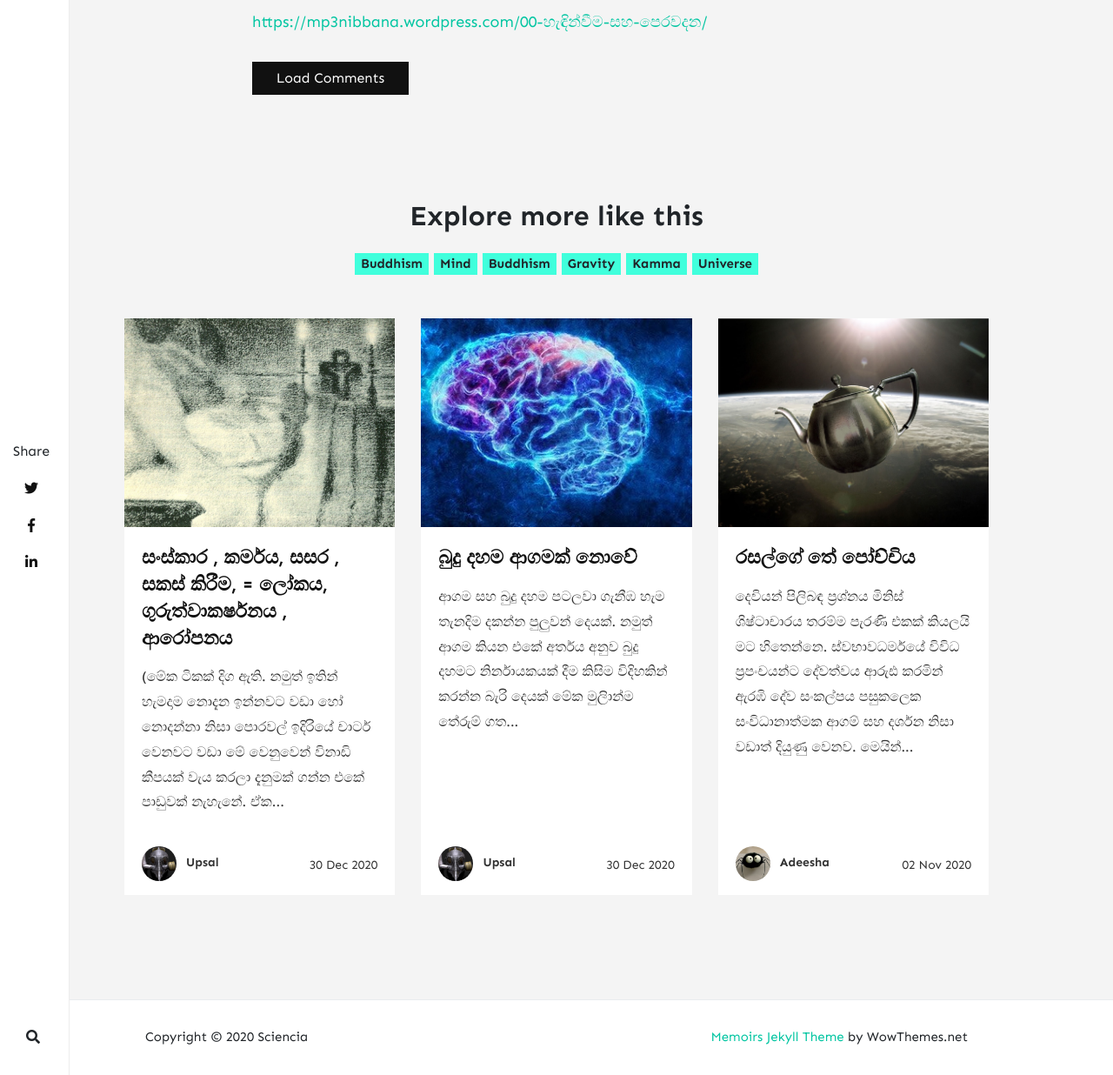
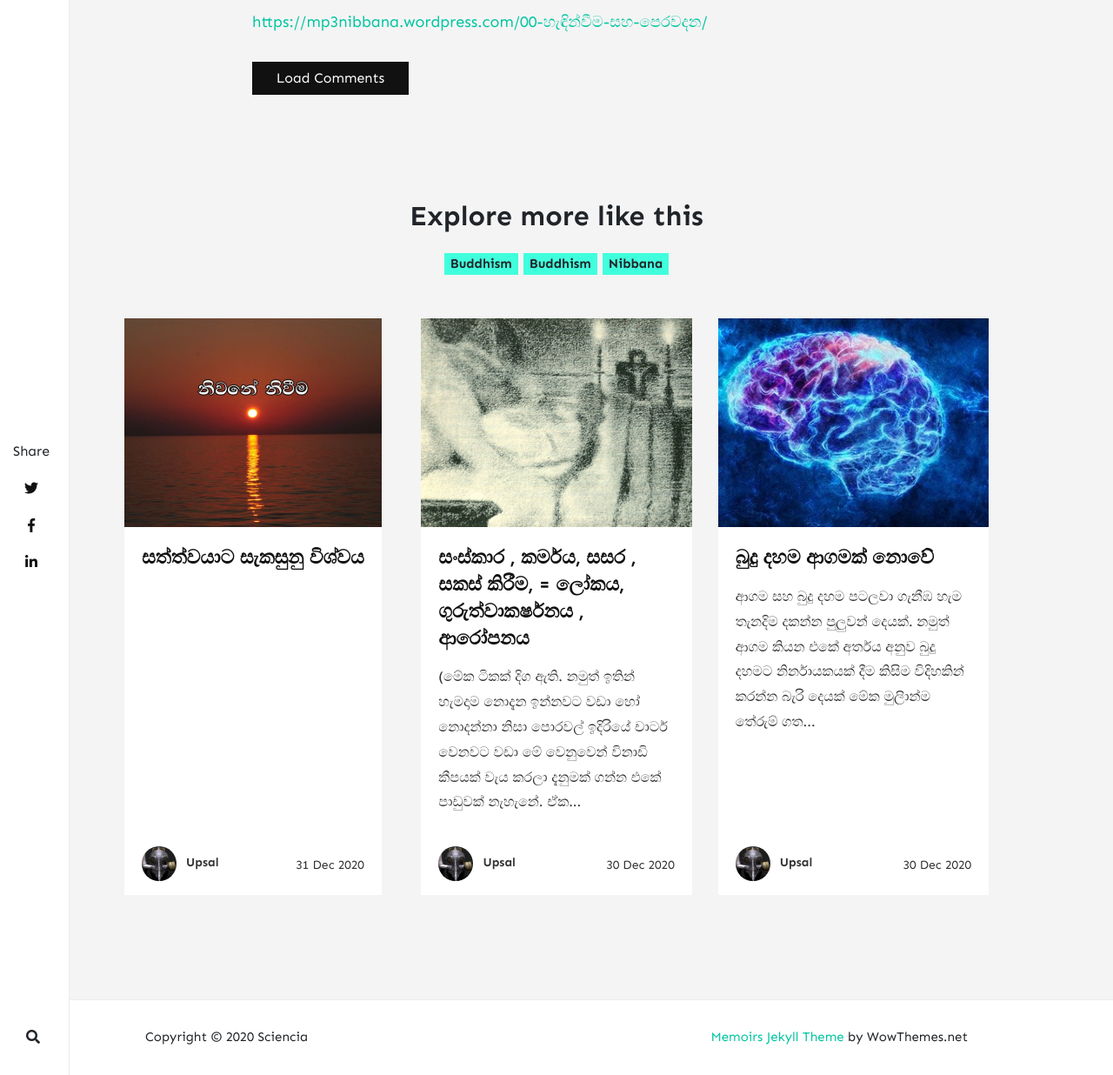
Before and after one commit to scienciax/sciencia, a Jekyll site: the page built from _posts/2020-12-31-nivana.md, in a window 1280 px wide and 1400 px high, scrolled down 6464 px. Shown: the part 164-1400 px from the top of the window at 87% size. Built offline with Jekyll 4.4.1, drawn with Linux system fonts in a browser that asks for light colours; nearby versions of some CDN libraries; comment, search, counter and statistics services are not loaded.

Commit message:
added new asserts for articles

```diff
--- a/_posts/2020-12-31-nivana.md
+++ b/_posts/2020-12-31-nivana.md
@@ -2,8 +2,8 @@
 layout: post
 title:  "නිවන ?"
 author: upsal
-categories: [ Buddhism, Mind ]
-tags: [ Buddhism, Kamma, Universe, Gravity ]
+categories: [ Buddhism ]
+tags: [ Buddhism, Nibbana ]
 image: "https://raw.githubusercontent.com/scienciax/sciencia/master/assets/images/posts/upsal/niwana.jpg"
 ---
 
```
Also changed, not shown: _posts/2020-12-31-sathvayata-sakasunu-wishwaya.md (added, +8 -0 lines), assets/images/posts/upsal/fined-tuned-universe/1.jpg (added), assets/images/posts/upsal/fined-tuned-universe/2.jpg (added), assets/images/posts/upsal/fined-tuned-universe/3.jpg (added), assets/images/posts/upsal/fined-tuned-universe/5.jpg (added), assets/images/posts/upsal/fined-tuned-universe/6.jpg (added), assets/images/posts/upsal/fined-tuned-universe/7.jpg (added), assets/images/posts/upsal/fined-tuned-universe/fine-tuned-universe.jpg (added), assets/images/posts/upsal/fined-tuned-universe/universe.jpg (added).
